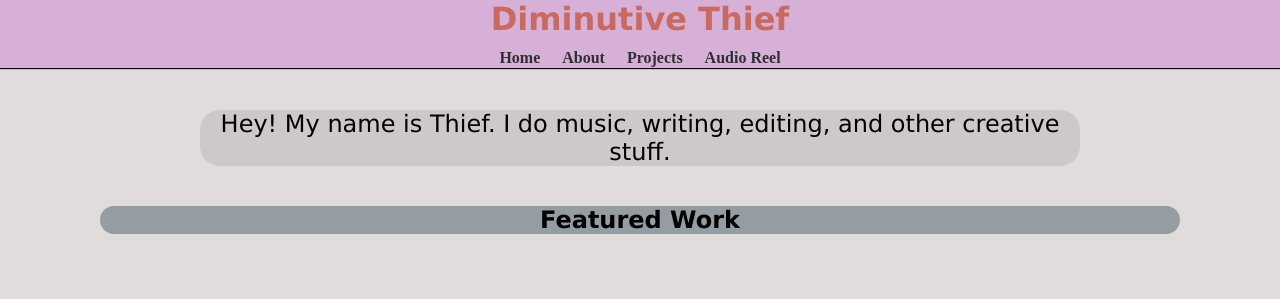
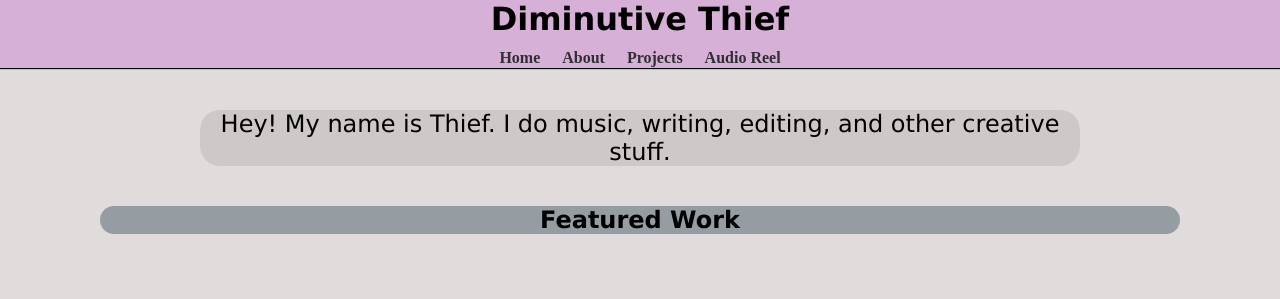
Before and after one commit to DiminutiveThief/dimthief.github.io, a plain HTML site: page index.html in a window 1280 px wide. Shown: the top 299 px of the page. Drawn offline with Linux system fonts and the light colour scheme.

Commit message:
Update webbsitestyle_site.css

```diff
--- a/webbsitestyle_site.css
+++ b/webbsitestyle_site.css
@@ -578,8 +578,6 @@ audio {
 
 }
 
-@media(min-width:800px) {
-    h1 {
-        color: #c96a61;
-    }
+@media(max-width: 360px) {
+    max-width: 360px;
 }
```
